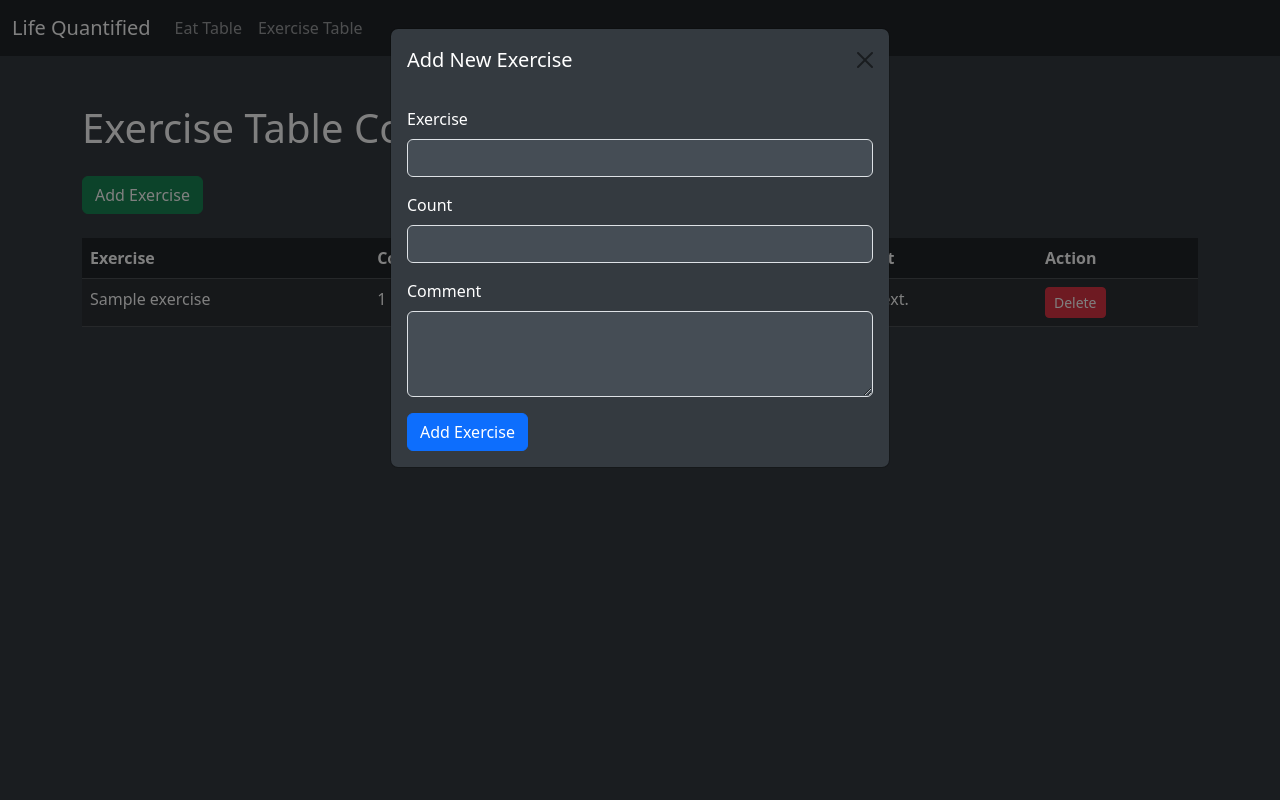
After one commit to iskakanartur/life_quantifed, a Flask app: template app/templates/exercise.html in a window 1280 px wide, after a click on "Add Exercise". The commit adds this page. Run offline with Flask 3, Linux system fonts and the light colour scheme; tables that the repository leaves empty hold one stand-in row (values such as "Sample post"); the template is opened without the code that fills it: values that come from a table or form of the project are taken from there, most other values are stand-ins (such as "Sample title", 1, 10 or a date in 2020).

Commit message:
simle working version with add adn delete buttons in exercise

```diff
--- /dev/null
+++ b/app/forms.py
@@ -0,0 +1,8 @@
+from flask_wtf import FlaskForm
+from wtforms import StringField, IntegerField, TextAreaField
+from wtforms.validators import DataRequired
+
+class ExerciseForm(FlaskForm):
+    exercise = StringField('Exercise', validators=[DataRequired()])
+    count = IntegerField('Count', validators=[DataRequired()])
+    comment = TextAreaField('Comment')
--- /dev/null
+++ b/app/templates/exercise.html
@@ -0,0 +1,145 @@
+<!DOCTYPE html>
+<html lang="en">
+<head>
+    <meta charset="UTF-8">
+    <meta name="viewport" content="width=device-width, initial-scale=1.0">
+    <title>Exercise Table Contents</title>
+    <!-- Bootstrap CSS -->
+    <link href="https://cdn.jsdelivr.net/npm/bootstrap@5.3.0-alpha1/dist/css/bootstrap.min.css" rel="stylesheet">
+    <style>
+        body {
+            background-color: #343a40; /* Dark background color */
+            color: #ffffff; /* Text color */
+        }
+        .modal-content {
+            background-color: #343a40; /* Dark background color for modal */
+            color: #ffffff; /* Text color for modal */
+        }
+        .modal-header {
+            border-bottom: none; /* Remove bottom border from modal header */
+        }
+        .modal-title {
+            color: #ffffff; /* Text color for modal title */
+        }
+        .form-label {
+            color: #ffffff; /* Text color for form labels */
+        }
+        .form-control {
+            background-color: #454d55; /* Dark background color for form input fields */
+            color: #ffffff; /* Text color for form input fields */
+        }
+        .form-control:focus {
+            background-color: #454d55; /* Dark background color for focused form input fields */
+            color: #ffffff; /* Text color for focused form input fields */
+        }
+    </style>
+</head>
+<body>
+    <!-- Navbar -->
+    <nav class="navbar navbar-expand-lg navbar-dark bg-dark">
+        <div class="container-fluid">
+            <a class="navbar-brand" href="{{ url_for('main.welcome') }}">Life Quantified</a>
+            <button class="navbar-toggler" type="button" data-bs-toggle="collapse" data-bs-target="#navbarNav" aria-controls="navbarNav" aria-expanded="false" aria-label="Toggle navigation">
+                <span class="navbar-toggler-icon"></span>
+            </button>
+            <div class="collapse navbar-collapse" id="navbarNav">
+                <ul class="navbar-nav">
+                    <li class="nav-item">
+                        <a class="nav-link" href="{{ url_for('main.view_eat') }}">Eat Table</a>
+                    </li>
+                    <li class="nav-item">
+                        <a class="nav-link" href="{{ url_for('main.view_exercise') }}">Exercise Table</a>
+                    </li>
+                </ul>
+            </div>
+        </div>
+    </nav>
+
+    <div class="container mt-5">
+        <h1 class="mb-4">Exercise Table Contents</h1>
+        <button class="btn btn-success add-exercise-btn" data-bs-toggle="modal" data-bs-target="#addExerciseModal">Add Exercise</button>
+
+        <!-- Modal -->
+        <div class="modal fade" id="addExerciseModal" tabindex="-1" aria-labelledby="addExerciseModalLabel" aria-hidden="true">
+            <div class="modal-dialog">
+                <div class="modal-content">
+                    <div class="modal-header">
+                        <h5 class="modal-title" id="addExerciseModalLabel">Add New Exercise</h5>
+                        <button type="button" class="btn-close" data-bs-dismiss="modal" aria-label="Close"></button>
+                    </div>
+                    <div class="modal-body">
+                        <form action="{{ url_for('main.add_exercise') }}" method="POST">
+                            {{ form.hidden_tag() }}
+                            <div class="mb-3">
+                                <label for="exercise" class="form-label">Exercise</label>
+                                <input type="text" class="form-control" id="exercise" name="exercise" required>
+                            </div>
+                            <div class="mb-3">
+                                <label for="count" class="form-label">Count</label>
+                                <input type="number" class="form-control" id="count" name="count" required>
+                            </div>
+                            <div class="mb-3">
+                                <label for="comment" class="form-label">Comment</label>
+                                <textarea class="form-control" id="comment" name="comment" rows="3"></textarea>
+                            </div>
+                            <button type="submit" class="btn btn-primary">Add Exercise</button>
+                        </form>
+                    </div>
+                </div>
+            </div>
+        </div>
+
+        <div class="table-responsive mt-4">
+            <table class="table table-dark table-striped">
+                <thead>
+                    <tr>
+                        <th>Exercise</th>
+                        <th>Count</th>
+                        <th>Date Added</th>
+                        <th>Comment</th>
+                        <th>Action</th>
+                    </tr>
+                </thead>
+                <tbody>
+                    {% for item in exercises.items %}
+                    <tr>
+                        <td>{{ item.exercise }}</td>
+                        <td>{{ item.count }}</td>
+                        <td>{{ item.date_added.strftime('%Y-%m-%d %H:%M') }}</td>
+                        <td>{{ item.comment }}</td>
+                        <td>
+                            <form action="{{ url_for('main.delete_exercise', id=item.id) }}" method="POST" style="display:inline;">
+                                {{ form.hidden_tag() }}
+                                <button type="submit" class="btn btn-danger btn-sm">Delete</button>
+                            </form>
+                        </td>
+                    </tr>
+                    {% endfor %}
+                </tbody>
+            </table>
+        </div>
+
+        <!-- Pagination -->
+        {% if exercises.pages > 1 %}
+        <div class="d-flex justify-content-between align-items-center mt-4">
+            <div>
+                <span class="text-muted">Page {{ exercises.page }} of {{ exercises.pages }}</span>
+            </div>
+            <div>
+                {% if exercises.has_prev %}
+                <a href="{{ url_for('main.view_exercise', page=1) }}" class="btn btn-light">&laquo; First</a>
+                <a href="{{ url_for('main.view_exercise', page=exercises.prev_num) }}" class="btn btn-light">&lsaquo; Previous</a>
+                {% endif %}
+                {% if exercises.has_next %}
+                <a href="{{ url_for('main.view_exercise', page=exercises.next_num) }}" class="btn btn-light">Next &rsaquo;</a>
+                <a href="{{ url_for('main.view_exercise', page=exercises.pages) }}" class="btn btn-light">Last &raquo;</a>
+                {% endif %}
+            </div>
+        </div>
+        {% endif %}
+    </div>
+
+    <!-- Bootstrap JS (optional, if you need JavaScript features) -->
+    <script src="https://cdn.jsdelivr.net/npm/bootstrap@5.3.0-alpha1/dist/js/bootstrap.bundle.min.js"></script>
+</body>
+</html>
--- a/run.py
+++ b/run.py
@@ -1,10 +1,6 @@
-# export FLASK_APP=run.py
-# flask run
-
 from app import create_app
 
 app = create_app()
 
 if __name__ == '__main__':
-    #app.run()
     app.run(host='0.0.0.0')
```
Also changed, not shown: app/__init__.py (+5 -2 lines), app/models.py (+13 -1 lines), app/templates/exercise_working.html (added, +137 -0 lines), app/templates/index.html (+25 -5 lines), app/templates/welcome.html (added, +31 -0 lines), app/views.py (+44 -4 lines).
